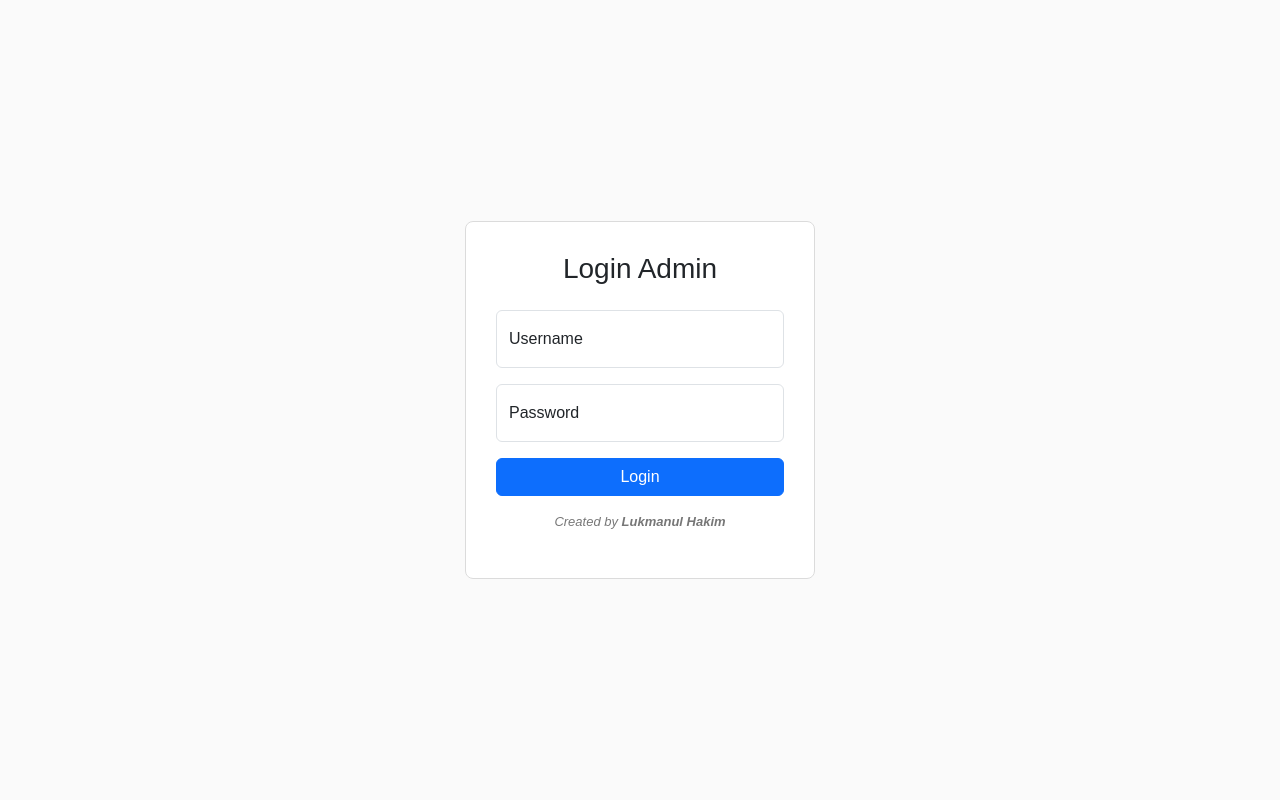
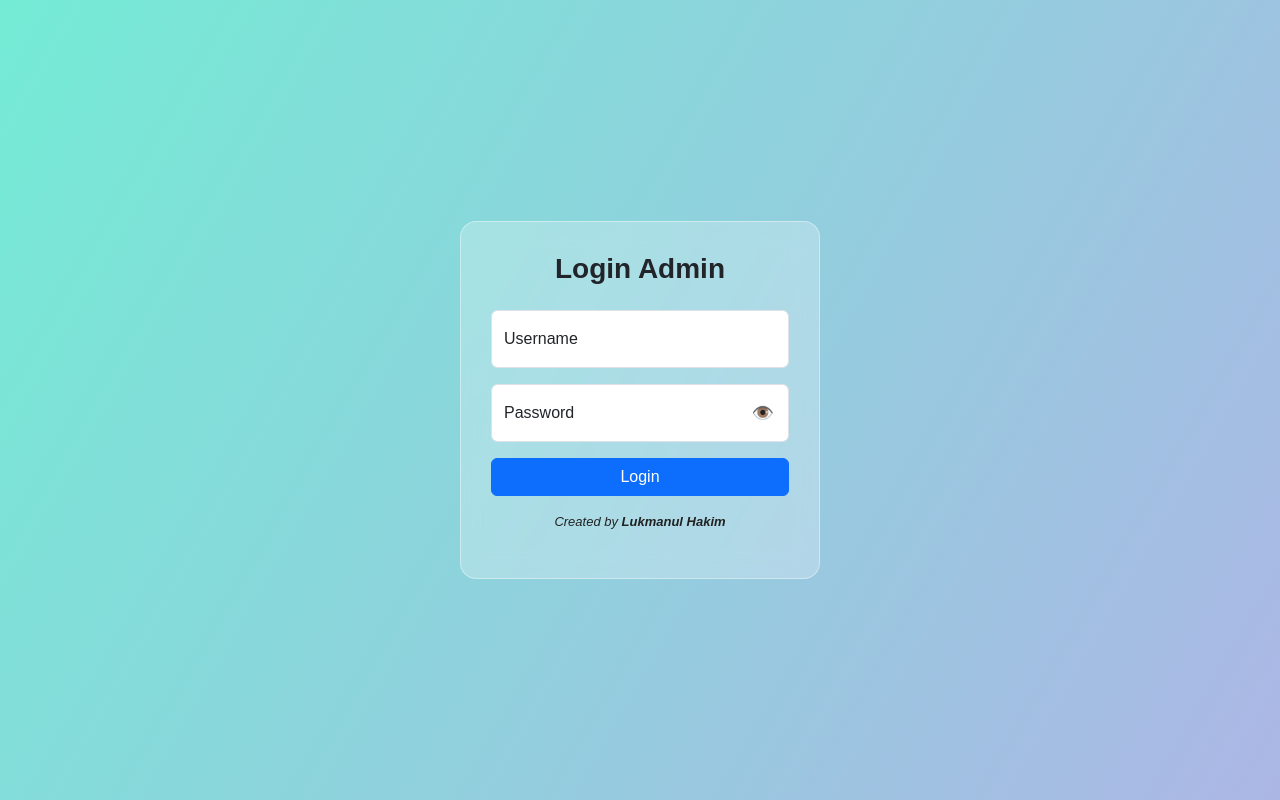
Before and after one commit to lkmnlhkm04/cloud-php-app_new, a PHP site: page /login.php in a window 1280 px wide. Run offline with PHP 8.4, Linux system fonts and the light colour scheme; data that the repository does not hold is empty.

Commit message:
Update login.php

```diff
--- a/login.php
+++ b/login.php
@@ -35,16 +35,22 @@ if ($_SERVER['REQUEST_METHOD'] === 'POST') {
             display: flex;
             justify-content: center;
             align-items: center;
-            background: #fafafa;
+
+            /* Gradient Background */
+            background: linear-gradient(120deg, #74ebd5, #ACB6E5);
             font-family: Arial, sans-serif;
         }
 
         .login-box {
-            width: 350px;
+            width: 360px;
             padding: 30px;
-            background: white;
-            border: 1px solid #dbdbdb;
-            border-radius: 8px;
+
+            /* GLASSMORPHISM */
+            background: rgba(255, 255, 255, 0.25);
+            border-radius: 16px;
+            border: 1px solid rgba(255, 255, 255, 0.4);
+            backdrop-filter: blur(12px);
+            -webkit-backdrop-filter: blur(12px);
 
             /* Animation */
             opacity: 0;
@@ -58,13 +64,24 @@ if ($_SERVER['REQUEST_METHOD'] === 'POST') {
                 transform: translateY(0);
             }
         }
+
+        /* icon toggle password */
+        .toggle-pass {
+            cursor: pointer;
+            position: absolute;
+            right: 15px;
+            top: 50%;
+            transform: translateY(-50%);
+            color: #555;
+            font-size: 18px;
+        }
     </style>
 </head>
 <body>
 
 <div class="login-box text-center">
 
-    <h3 class="mb-4">Login Admin</h3>
+    <h3 class="mb-4 fw-bold">Login Admin</h3>
 
     <?php if(!empty($error)) echo "<div class='alert alert-danger'>$error</div>"; ?>
 
@@ -76,19 +93,28 @@ if ($_SERVER['REQUEST_METHOD'] === 'POST') {
             <label for="username">Username</label>
         </div>
 
-        <!-- Floating Label Password -->
-        <div class="form-floating mb-3">
+        <!-- Floating Label Password + Show/Hide -->
+        <div class="form-floating mb-3 position-relative">
             <input type="password" name="password" class="form-control" id="password" placeholder="Password" required>
             <label for="password">Password</label>
+
+            <span class="toggle-pass" onclick="togglePassword()">👁️</span>
         </div>
 
         <button type="submit" class="btn btn-primary w-100">Login</button>
 
-        <p class="text-center mt-3" style="font-size: 13px; color: #777; font-style: italic;">
+        <p class="text-center mt-3" style="font-size: 13px; color: #222; font-style: italic;">
             Created by <strong>Lukmanul Hakim</strong>
         </p>
     </form>
 </div>
 
+<script>
+function togglePassword() {
+    const pass = document.getElementById("password");
+    pass.type = pass.type === "password" ? "text" : "password";
+}
+</script>
+
 </body>
 </html>
```
